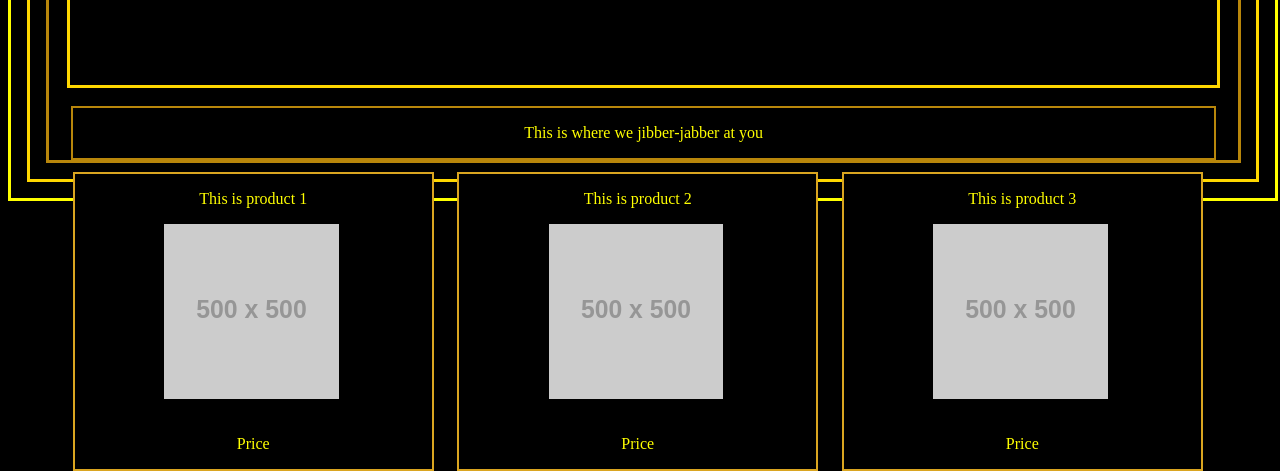
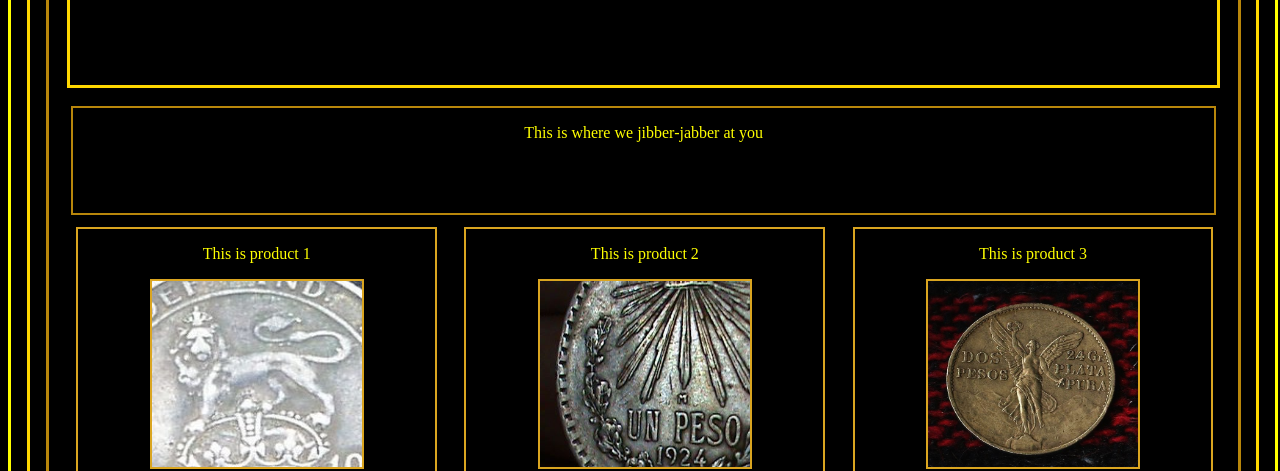
Before and after one commit to WalterMoore/GoblinGold, a website: page app/index.html in a window 1280 px wide. Shown: the part 481-952 px from the top of the page. Drawn offline with nearby package versions, Linux system fonts and the light colour scheme; some packages are replaced by stand-ins of ours; placeholder pictures from the web are drawn by us.

Commit message:
added images

```diff
--- a/app/GoblinGold/views/home.html
+++ b/app/GoblinGold/views/home.html
@@ -12,17 +12,17 @@
 			</div>
 			<div class="product">
 				<p>This is product 1</p>
-				<img class="product-pic" src="http://placehold.it/500x500">
+				<img class="product-pic" src="../Images/shilling.jpg">
 				<p>Price</p>
 			</div>
 			<div class="product">
 				<p>This is product 2</p>
-				<img class="product-pic" src="http://placehold.it/500x500">
+				<img class="product-pic" src="../Images/peso_1924.jpg">
 				<p>Price</p>
 			</div>
 			<div class="product">
 				<p>This is product 3</p>
-				<img class="product-pic" src="http://placehold.it/500x500">
+				<img class="product-pic" src="../Images/dos_pesos_1921.jpg">
 				<p>Price</p>
 			</div>
 		</div>
--- a/app/GoblinGold/views/home.less
+++ b/app/GoblinGold/views/home.less
@@ -4,20 +4,20 @@
 
 .outer-big-box{
 	width: 100%;
-	height: 100%;
+	height: 70em;
 	border: .2em solid yellow;
 }
 
 .middle-big-box{
 	width: 97%;
-	height: 98%;
+	height: 97%;
 	border: .2em solid gold;
 	margin: 1em 1em 1em 1em;
 }
 
 .inner-big-box{
 	width: 97%;
-	height: 98%;
+	height: 96.7%;
 	border: .2em solid darkgoldenrod;
 	margin: 1em 1em 1em 1em;
 }
@@ -65,14 +65,15 @@ h1:hover{
 	height: 30%;
 	float: left;
 	border: 2px solid goldenrod;
-	margin: 1% 0 1% 2%;
+	margin: 1% 0 1% 2.3%;
 }
 
 .product-pic{
 	//float: left;
-	margin-left: 25%;
+	margin-left: 20%;
 	margin-bottom: 1em;
-	width: 49%;
-	height: 49%;
-
+	width: 59%;
+	height: 59%;
+	border: 2px solid goldenrod;
+	overflow: scroll;
 }
```
Also changed, not shown: app/Images/dos_pesos_1921.jpg (added), app/Images/peso_1924.jpg (added), app/Images/shilling.jpg (added), app/styles/main.css, 2 other files.
